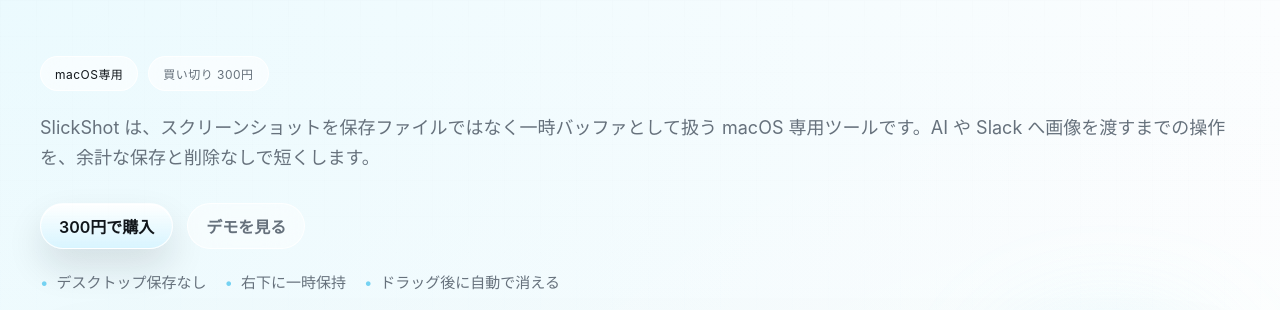
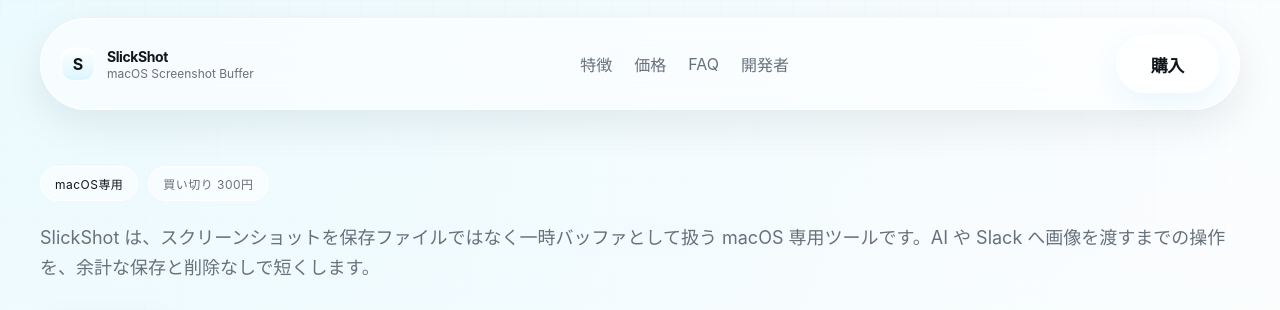
Before and after one commit to 70ki8suda/slick-shot, a plain HTML site: page docs/lp/index.html in a window 1280 px wide. Shown: the top 310 px of the page. Drawn offline with Linux system fonts and the light colour scheme.

Commit message:
docs: restore landing header navigation

```diff
--- a/docs/lp/index.html
+++ b/docs/lp/index.html
@@ -12,6 +12,23 @@
   </head>
   <body>
     <div class="page-shell">
+      <header class="topbar">
+        <a class="brand" href="#top">
+          <span class="brand-mark">S</span>
+          <span class="brand-copy">
+            <strong>SlickShot</strong>
+            <span>macOS Screenshot Buffer</span>
+          </span>
+        </a>
+        <nav class="topnav">
+          <a href="#product">特徴</a>
+          <a href="#pricing">価格</a>
+          <a href="#faq">FAQ</a>
+          <a href="#developer">開発者</a>
+        </nav>
+        <a class="ghost-button topbar-buy-button" href="#pricing">購入</a>
+      </header>
+
       <main id="top">
         <section class="hero">
           <div class="hero-copy">
```
